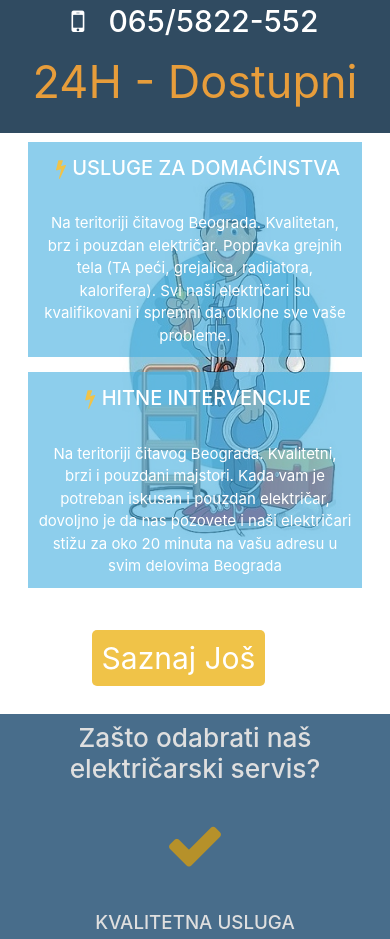
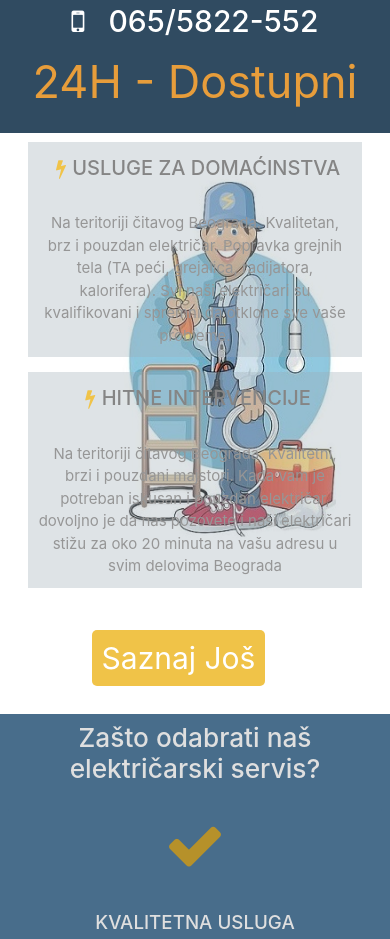
Before and after one commit to Mikicaa97/Elektricar-Krusevac, a plain HTML site: page index.html in a window 390 px wide. Shown: the part 923-1862 px from the top of the page. Drawn offline with nearby package versions, Linux system fonts and the light colour scheme; a script that the page names is missing.

Commit message:
Add files via upload

```diff
--- a/css/style.scss
+++ b/css/style.scss
@@ -784,16 +784,16 @@ form{
         background-size: cover;
         min-height: 100px;
         .blok1{
-            background-color: #46afe09c;
+            background-color: #9babb354;
             text-align: center;
             //margin-left: 50px;
             width: 80%;
             margin: 0 auto;
             h4{
-                color: #fff;
+                color: rgb(133, 133, 133);
             }
             p{
-                color: #fff;
+                color: rgb(150, 150, 150);
             }
         }
         h3{
@@ -876,16 +876,16 @@ form{
         background-size: cover;
         min-height: 100px;
         .blok1{
-            background-color: #46afe09c;
+            background-color: #9babb354;
             text-align: center;
             //margin-left: 50px;
             width: 90%;
             margin: 0 auto;
             h4{
-                color: #fff;
+                color: rgb(133, 133, 133);
             }
             p{
-                color: #fff;
+                color: rgb(150, 150, 150);
             }
         }
         h3{
@@ -911,7 +911,7 @@ form{
         background-size: cover;
         background-repeat: no-repeat;
         h3{
-            padding-top: 33% !important;
+            padding-top: 37.5% !important;
             font-size: 23px;
         }
         i{
@@ -986,16 +986,16 @@ form{
         background-size: cover;
         min-height: 100px;
         .blok1{
-            background-color: #46afe09c;
+            background-color: #9ba3a744;
             text-align: center;
             //margin-left: 50px;
             width: 100%;
             margin: 0 auto;
             h4{
-                color: #fff;
+                color: rgb(71, 71, 71);
             }
             p{
-                color: #fff;
+                color: rgb(90, 90, 90);
             }
         }
         h3{
```
Also changed, not shown: uticnice.html (+0 -10 lines), css/style.css, 1 other file.
